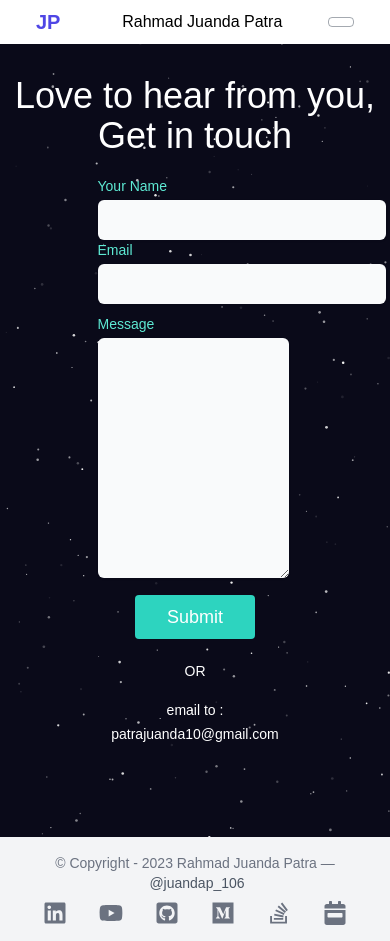
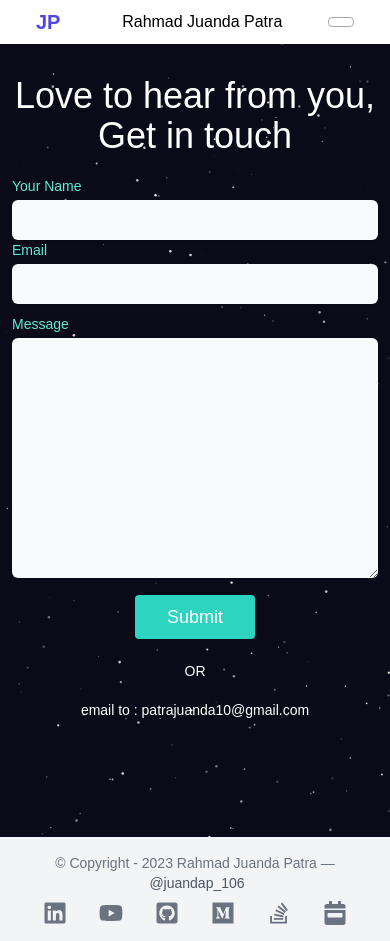
Before and after one commit to JuandaPatra/new-portofolio, a React (Create React App) app: page /contact in a window 390 px wide. Built offline with nearby package versions, Linux system fonts and the light colour scheme.

Commit message:
update mobile version page contact

```diff
--- a/package.json
+++ b/package.json
@@ -9,6 +9,7 @@
     "axios": "^1.4.0",
     "react": "^18.2.0",
     "react-dom": "^18.2.0",
+    "react-google-recaptcha-v3": "^1.10.1",
     "react-helmet": "^6.1.0",
     "react-router-dom": "^6.11.2",
     "react-scripts": "5.0.1",
--- a/src/App.js
+++ b/src/App.js
@@ -1,4 +1,9 @@
+import { useState } from "react";
 import "./App.css";
+import {
+  GoogleReCaptchaProvider,
+  GoogleReCaptcha,
+} from "react-google-recaptcha-v3";
 import ParticlesBackground from "./components/ParticleBackground";
 import Header from "./components/headers";
 import Footer from "./components/footers";
@@ -7,14 +12,12 @@ import Home from "./pages/home";
 import Particles from "react-tsparticles";
 import { LoadFull } from "tsparticles";
 import { loadFull } from "tsparticles";
-import {
-  BrowserRouter,
-  Route,
-  Routes
-} from "react-router-dom";
+import { BrowserRouter, Route, Routes } from "react-router-dom";
 import About from "./pages/about";
 import Project from "./pages/project";
+
 function App() {
+  const [token, setToken] = useState();
   const particlesInit = async (main) => {
     console.log(main);
 
@@ -24,15 +27,18 @@ function App() {
     await loadFull(main);
   };
   const particlesLoaded = (container) => {
-    console.log(container);
+    // console.log(container);
   };
   return (
     <div>
-      {/* <ParticlesBackground /> */}
-      {/* <div className="particlesheader h-full w-full" >
-        <h1 className=" text-center text-white text-3xl">Particles.Js</h1>
-      </div> */}
+      {/* <GoogleReCaptchaProvider reCaptchaKey="6LdVT3kmAAAAAIUkv_i7RK346etEsr_F11ihNYbh">
+        <GoogleReCaptcha
+          onVerify={(token) => {
+            setToken(token);
+          }}
 
+        />
+      </GoogleReCaptchaProvider> */}
         <Particles
           id="tsparticles"
           init={particlesInit}
--- a/src/pages/contact/index.jsx
+++ b/src/pages/contact/index.jsx
@@ -29,10 +29,10 @@ function Contact() {
     let name = state.name;
     let email = state.email;
     let message = state.message;
-
+    const API = `https://api.portofolio.juandap.com/api/send`
 
     axios
-      .post("http://127.0.0.1:8000/api/send", {
+      .post(API, {
         name,
         email,
         message,
@@ -55,11 +55,11 @@ function Contact() {
         Get in touch
       </h3>
 
-      <div className=" container mx-auto">
-        <div className="w-1/2 mx-auto ">
+      <div className=" container mx-auto px-3 lg:px-0">
+        <div className="w-full lg:w-1/2 mx-auto ">
           <div className="flex flex-wrap">
-            <div className="basis-1/2">
-              <div class="group relative w-72 md:w-80 lg:w-[95%] ">
+            <div className="basis-full lg:basis-1/2">
+              <div class="group relative w-100 md:w-80 lg:w-[95%] ">
                 <label
                   for="1"
                   class="block w-full pb-1 text-sm font-medium text-teal-300 transition-all duration-200 ease-in-out group-focus-within:text-blue-400"
@@ -74,8 +74,8 @@ function Contact() {
                 />
               </div>
             </div>
-            <div className="basis-1/2">
-              <div class="group relative w-72 md:w-80 lg:w-[96%] ">
+            <div className="basis-full lg:basis-1/2">
+              <div class="group relative w-100 md:w-80 lg:w-[96%] ">
                 <label
                   for="1"
                   class="block w-full pb-1 text-sm font-medium text-teal-300 transition-all duration-200 ease-in-out group-focus-within:text-blue-400"
@@ -103,7 +103,7 @@ function Contact() {
                 cols="30"
                 rows="10"
                 value={state.message} onChange={(e)=>messagehandleChange(e)}
-                className="w-[98%] rounded-md bg-gray-50 px-4 font-thin outline-none drop-shadow-sm transition-all duration-200 ease-in-out focus:bg-white focus:ring-2 focus:ring-blue-400"
+                className="w-full lg:w-[98%] rounded-md bg-gray-50 px-4 font-thin outline-none drop-shadow-sm transition-all duration-200 ease-in-out focus:bg-white focus:ring-2 focus:ring-blue-400"
               ></textarea>
             </div>
             <div className="basis-full mt-[10px] group">
--- a/src/pages/project/index.jsx
+++ b/src/pages/project/index.jsx
@@ -3,11 +3,11 @@ function Project() {
     <>
       <h3 className="text-white text-center text-lg mb-5 lg:mb-10" >Projects that I've worked on</h3>
 
-      <div className="  ">
+      <div className=" px-3 lg:px-0 ">
         <div className="flex flex-row flex-wrap">
 
           <div className="basis-full md:basis-1/2 lg:basis-1/3 mb-10 ">
-            <div class="group max-w-sm w-96 mx-auto overflow-hidden bg-white rounded-lg shadow-lg dark:bg-gray-800">
+            <div class="group max-w-sm w-full lg:w-96 mx-auto overflow-hidden bg-white rounded-lg shadow-lg dark:bg-gray-800">
               <div class="flex items-center px-6 py-3  bg-teal-300 dark:bg-white">
                 <svg
                   class="w-6 h-6 fill-current text-white dark:text-gray-800"
@@ -146,7 +146,7 @@ function Project() {
           </div>
 
           <div className=" basis-full md:basis-1/2 lg:basis-1/3 mb-10">
-            <div class="prose max-w-sm w-96 mx-auto overflow-hidden bg-white rounded-lg shadow-lg dark:bg-gray-800">
+            <div class="prose max-w-sm w-full lg:w-96 mx-auto overflow-hidden bg-white rounded-lg shadow-lg dark:bg-gray-800">
               <div class="flex items-center px-6 py-3  bg-teal-300 dark:bg-white">
                 <svg
                   class="w-6 h-6 fill-current text-white dark:text-gray-800"
@@ -283,7 +283,7 @@ function Project() {
             </div>
           </div>
           <div className=" basis-full md:basis-1/2 lg:basis-1/3 mb-10">
-            <div class="prose max-w-sm w-96 mx-auto overflow-hidden bg-white rounded-lg shadow-lg dark:bg-gray-800">
+            <div class="prose max-w-sm w-full lg:w-96 mx-auto overflow-hidden bg-white rounded-lg shadow-lg dark:bg-gray-800">
               <div class="flex items-center px-6 py-3  bg-teal-300 dark:bg-white">
                 <svg
                   class="w-6 h-6 fill-current text-white dark:text-gray-800"
@@ -421,7 +421,7 @@ function Project() {
             </div>
           </div>
           <div className=" basis-full md:basis-1/2 lg:basis-1/3 mb-10">
-            <div class="prose max-w-sm w-96 mx-auto overflow-hidden bg-white rounded-lg shadow-lg dark:bg-gray-800">
+            <div class="prose max-w-sm w-full lg:w-96 mx-auto overflow-hidden bg-white rounded-lg shadow-lg dark:bg-gray-800">
               <div class="flex items-center px-6 py-3  bg-teal-300 dark:bg-white">
                 <svg
                   class="w-6 h-6 fill-current text-white dark:text-gray-800"
```
Also changed, not shown: src/index.js (+6 -6 lines), 1 other file (tests, documents, lock files or other folders). Lines whose indentation alone changed are shown as unchanged.
